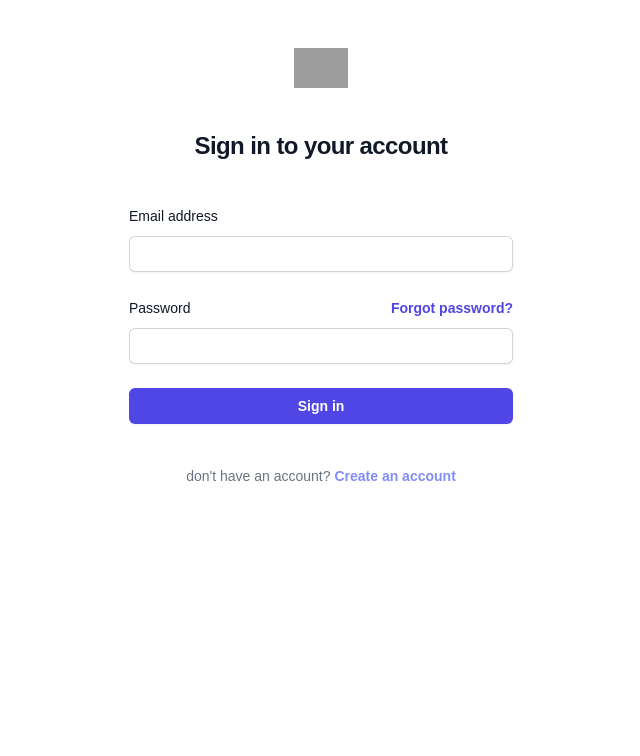
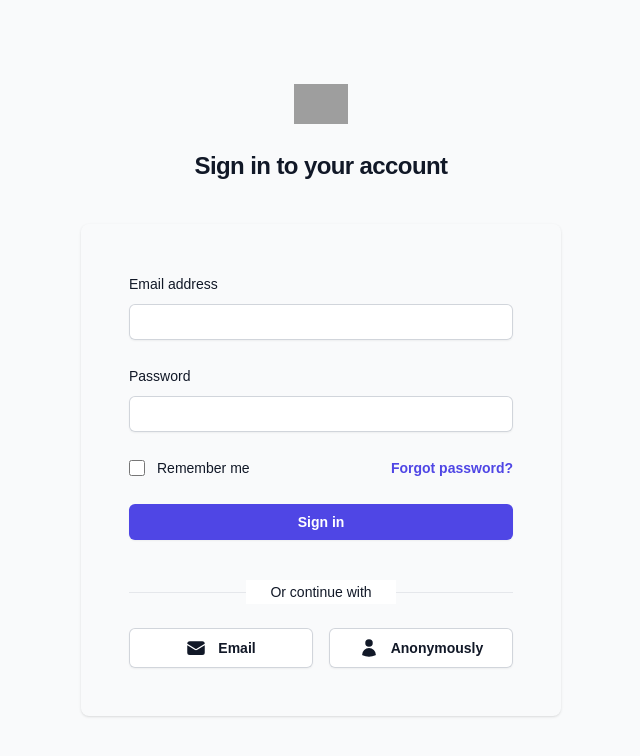
Before and after one commit to kayp514/firebase-auth-data, a Next.js app: page / in a window 1280 px wide. Shown: the top 756 px of the page, without its empty margins (319-959 px from the left). Built offline with nearby package versions, Linux system fonts and the light colour scheme; no server answers; grey boxes are pictures that could not be loaded.

Commit message:
change #5

```diff
--- a/package.json
+++ b/package.json
@@ -12,6 +12,7 @@
     "@headlessui/react": "^2.1.8",
     "@heroicons/react": "^2.1.5",
     "@radix-ui/react-alert-dialog": "^1.1.1",
+    "@radix-ui/react-dialog": "^1.1.1",
     "@radix-ui/react-icons": "^1.3.0",
     "@radix-ui/react-slot": "^1.1.0",
     "class-variance-authority": "^0.7.0",
--- a/src/app/(auth)/login/login-form.tsx
+++ b/src/app/(auth)/login/login-form.tsx
@@ -4,6 +4,17 @@
 import { useRouter } from 'next/navigation'
 import { signIn } from '@/app/lib/auth'
 import { useTheme } from 'next-themes'
+import { EnvelopeIcon } from '@heroicons/react/24/solid'
+import { UserIcon } from '@heroicons/react/24/solid'
+
+import {
+  Dialog,
+  DialogContent,
+  DialogDescription,
+  DialogHeader,
+  DialogTitle,
+  DialogTrigger,
+} from "@/components/ui/dialog"
 
 export default function LoginForm() {
   const [email, setEmail] = useState('')
@@ -11,6 +22,7 @@
   const [error, setError] = useState('')
   const router = useRouter()
   const { theme } = useTheme()
+
   const handleSubmit = async (e: React.FormEvent) => {
     e.preventDefault()
     setError('')
@@ -24,10 +36,23 @@
   }
 
   return (
-    <div className="mt-10 sm:mx-auto sm:w-full sm:max-w-sm">
+    <div className="flex min-h-full flex-1 flex-col justify-center py-12 sm:px-6 lg:px-8">
+        <div className="sm:mx-auto sm:w-full sm:max-w-md">
+          <img
+            alt="Your Company"
+            src="https://tailwindui.com/img/logos/mark.svg?color=indigo&shade=600"
+            className="mx-auto h-10 w-auto"
+          />
+          <h2 className={`mt-6 text-center text-2xl font-bold leading-9 tracking-tight ${theme === 'dark' ? 'text-white' : 'text-gray-900'}`}>
+            Sign in to your account
+          </h2>
+        </div>
+
+        <div className="mt-10 sm:mx-auto sm:w-full sm:max-w-[480px]">
+          <div className="px-6 py-12 shadow sm:rounded-lg sm:px-12 ">
             <form onSubmit={handleSubmit} className="space-y-6">
               <div>
-          <label htmlFor="email" className="block text-sm font-medium leading-6 text-gray-900 dark:text-gray-200">
+                <label htmlFor="email" className={`block text-sm font-medium leading-6 ${theme === 'dark' ? 'text-white' : 'text-gray-900'}`}>
                   Email address
                 </label>
                 <div className="mt-2">
@@ -35,41 +60,52 @@
                     id="email"
                     name="email"
                     type="email"
+                    required
                     autoComplete="email"
-              required
                     value={email}
                     onChange={(e) => setEmail(e.target.value)}
-              className={`block w-full rounded-md border-0 py-1.5  shadow-sm ring-1 ring-inset   focus:ring-2 focus:ring-inset  sm:text-sm sm:leading-6 ${theme === 'dark' ? 'bg-white/5 text-white ring-white/10 focus:ring-indigo-500' : 'text-gray-900 ring-gray-300 placeholder:text-gray-400 focus:ring-indigo-600'}`}
+                    className={`block w-full rounded-md border-0 py-1.5  shadow-sm ring-1 ring-inset  focus:ring-2 focus:ring-inset  sm:text-sm sm:leading-6 ${theme === 'dark' ? 'bg-white/5 text-white ring-white/10 focus:ring-indigo-500 ' : 'text-gray-900 ring-gray-300 placeholder:text-gray-400 focus:ring-indigo-600 '}`}
                   />
                 </div>
               </div>
 
               <div>
-          <div className="flex items-center justify-between">
-            <label htmlFor="password" className="block text-sm font-medium leading-6 text-gray-900 dark:text-gray-200">
+                <label htmlFor="password" className={`block text-sm font-medium leading-6 ${theme === 'dark' ? 'text-white' : 'text-gray-900'}`}>
                   Password
                 </label>
-            <div className="text-sm">
+                <div className="mt-2">
+                  <input
+                    id="password"
+                    name="password"
+                    type="password"
+                    required
+                    autoComplete="current-password"
+                    value={password}
+                    onChange={(e) => setPassword(e.target.value)}
+                    className={`block w-full rounded-md border-0 py-1.5  shadow-sm ring-1 ring-inset  focus:ring-2 focus:ring-inset  sm:text-sm sm:leading-6 ${theme === 'dark' ? 'bg-white/5 text-white ring-white/10 focus:ring-indigo-500 ' : 'text-gray-900 ring-gray-300 placeholder:text-gray-400 focus:ring-indigo-600 '}`}
+                  />
+                </div>
+              </div>
+
+              <div className="flex items-center justify-between">
+                <div className="flex items-center">
+                  <input
+                    id="remember-me"
+                    name="remember-me"
+                    type="checkbox"
+                    className="h-4 w-4 rounded border-gray-300 text-indigo-600 focus:ring-indigo-600"
+                  />
+                  <label htmlFor="remember-me" className="ml-3 block text-sm leading-6 text-gray-900">
+                    Remember me
+                  </label>
+                </div>
+
+                <div className="text-sm leading-6">
                   <a href="#" className="font-semibold text-indigo-600 hover:text-indigo-500">
                     Forgot password?
                   </a>
                 </div>
               </div>
-          <div className="mt-2">
-            <input
-              id="password"
-              name="password"
-              type="password"
-              autoComplete="current-password"
-              required
-              value={password}
-              onChange={(e) => setPassword(e.target.value)}
-              className={`block w-full rounded-md border-0 py-1.5  shadow-sm ring-1 ring-inset   focus:ring-2 focus:ring-inset  sm:text-sm sm:leading-6 ${theme === 'dark' ? 'bg-white/5 ring-white/10 focus:ring-indigo-500' : 'text-gray-900 ring-gray-300 placeholder:text-gray-400 focus:ring-indigo-600'}`}
-            />
-          </div>
-        </div>
-
-        {error && <p className="text-red-500 text-sm">{error}</p>}
 
               <div>
                 <button
@@ -80,12 +116,58 @@
                 </button>
               </div>
             </form>
-      <p className={`mt-10 text-center text-sm  ${theme === 'dark' ? 'text-gray-400' : 'text-gray-500'}`}>
-            don't have an account?{' '}
-            <a href="#" className="font-semibold leading-6 text-indigo-400 hover:text-indigo-300">
-              Create an account
-            </a>
-          </p>
+
+            <div>
+              <div className="relative mt-10">
+                <div aria-hidden="true" className="absolute inset-0 flex items-center">
+                  <div className="w-full border-t border-gray-200" />
+                </div>
+                <div className="relative flex justify-center text-sm font-medium leading-6">
+                  <span className="bg-white px-6 text-gray-900">Or continue with</span>
+                </div>
+              </div>
+
+              <div className="mt-6 grid grid-cols-2 gap-4">
+                <Dialog>
+                 <DialogTrigger
+                  className="flex w-full items-center justify-center gap-3 rounded-md bg-white px-3 py-2 text-sm font-semibold text-gray-900 shadow-sm ring-1 ring-inset ring-gray-300 hover:bg-gray-50 focus-visible:ring-transparent"
+                >
+                  <EnvelopeIcon className="h-5 w-5" />
+                  <span className="text-sm font-semibold leading-6">Email</span>
+                 </DialogTrigger>
+                 <DialogContent>
+                  <DialogHeader>
+                    <DialogTitle>Sign in with Email</DialogTitle>
+                    <DialogDescription>
+                      Enter your email to sign in to your account
+                    </DialogDescription>
+                  </DialogHeader>
+                 </DialogContent>
+                </Dialog>
+
+                <Dialog>
+                  <DialogTrigger>
+                <button
+
+                  className="flex w-full items-center justify-center gap-3 rounded-md bg-white px-3 py-2 text-sm font-semibold text-gray-900 shadow-sm ring-1 ring-inset ring-gray-300 hover:bg-gray-50 focus-visible:ring-transparent"
+                >
+                  <UserIcon className="h-5 w-5" />
+                  <span className="text-sm font-semibold leading-6">Anonymously</span>
+                </button>
+                </DialogTrigger>
+                <DialogContent>
+                  <DialogHeader>
+                    <DialogTitle>Sign in Anonymously</DialogTitle>
+                    <DialogDescription>
+                      Sign in to your account anonymously
+                    </DialogDescription>
+                  </DialogHeader>
+                </DialogContent>
+                </Dialog>
+              </div>
+            </div>
+          </div>
+        </div>
       </div>
   )
 }
--- a/src/app/(auth)/login/page.tsx
+++ b/src/app/(auth)/login/page.tsx
@@ -3,20 +3,8 @@
 
 export default function LoginPage() {
   return (
-    <div className="min-h-screen bg-white dark:bg-gray-900">
-      <div className="flex min-h-full flex-1 flex-col justify-center px-6 py-12 lg:px-8">
-        <div className="sm:mx-auto sm:w-full sm:max-w-sm">
-          <img
-            alt="Your Company"
-            src="https://tailwindui.com/img/logos/mark.svg?color=indigo&shade=600"
-            className="mx-auto h-10 w-auto"
-          />
-          <h2 className="mt-10 text-center text-2xl font-bold leading-9 tracking-tight text-gray-900 dark:text-white">
-            Sign in to your account
-          </h2>
-        </div>
+    <div>
         <LoginForm />
-      </div>
     </div>
   )
 }
--- a/src/app/page.tsx
+++ b/src/app/page.tsx
@@ -5,13 +5,14 @@
 import { User } from 'firebase/auth'
 import { auth } from './lib/firebase'
 import LoginPage from './(auth)/login/page'
+import { useTheme } from 'next-themes'
 import Link from 'next/link'
 
-export default function Page() {
+export default function Home() {
   const [user, setUser] = useState<User | null>(null)
   const [loading, setLoading] = useState(true)
   const router = useRouter()
-
+  const { theme } = useTheme()
   useEffect(() => {
     const unsubscribe = auth.onAuthStateChanged((user) => {
       setUser(user)
@@ -37,6 +38,10 @@
   }
 
   return (
-    <LoginPage />
+    <div className={`flex flex-col items-center justify-center min-h-screen py-2 ${theme === 'dark' ? 'bg-gray-900' : 'bg-gray-50'}`}>
+      <div className="w-full">
+        <LoginPage />
+      </div>
+    </div>
   )
 }
--- /dev/null
+++ b/src/components/ui/dialog.tsx
@@ -0,0 +1,122 @@
+"use client"
+
+import * as React from "react"
+import * as DialogPrimitive from "@radix-ui/react-dialog"
+import { Cross2Icon } from "@radix-ui/react-icons"
+
+import { cn } from "@/lib/utils"
+
+const Dialog = DialogPrimitive.Root
+
+const DialogTrigger = DialogPrimitive.Trigger
+
+const DialogPortal = DialogPrimitive.Portal
+
+const DialogClose = DialogPrimitive.Close
+
+const DialogOverlay = React.forwardRef<
+  React.ElementRef<typeof DialogPrimitive.Overlay>,
+  React.ComponentPropsWithoutRef<typeof DialogPrimitive.Overlay>
+>(({ className, ...props }, ref) => (
+  <DialogPrimitive.Overlay
+    ref={ref}
+    className={cn(
+      "fixed inset-0 z-50 bg-black/80  data-[state=open]:animate-in data-[state=closed]:animate-out data-[state=closed]:fade-out-0 data-[state=open]:fade-in-0",
+      className
+    )}
+    {...props}
+  />
+))
+DialogOverlay.displayName = DialogPrimitive.Overlay.displayName
+
+const DialogContent = React.forwardRef<
+  React.ElementRef<typeof DialogPrimitive.Content>,
+  React.ComponentPropsWithoutRef<typeof DialogPrimitive.Content>
+>(({ className, children, ...props }, ref) => (
+  <DialogPortal>
+    <DialogOverlay />
+    <DialogPrimitive.Content
+      ref={ref}
+      className={cn(
+        "fixed left-[50%] top-[50%] z-50 grid w-full max-w-lg translate-x-[-50%] translate-y-[-50%] gap-4 border bg-background p-6 shadow-lg duration-200 data-[state=open]:animate-in data-[state=closed]:animate-out data-[state=closed]:fade-out-0 data-[state=open]:fade-in-0 data-[state=closed]:zoom-out-95 data-[state=open]:zoom-in-95 data-[state=closed]:slide-out-to-left-1/2 data-[state=closed]:slide-out-to-top-[48%] data-[state=open]:slide-in-from-left-1/2 data-[state=open]:slide-in-from-top-[48%] sm:rounded-lg",
+        className
+      )}
+      {...props}
+    >
+      {children}
+      <DialogPrimitive.Close className="absolute right-4 top-4 rounded-sm opacity-70 ring-offset-background transition-opacity hover:opacity-100 focus:outline-none focus:ring-2 focus:ring-ring focus:ring-offset-2 disabled:pointer-events-none data-[state=open]:bg-accent data-[state=open]:text-muted-foreground">
+        <Cross2Icon className="h-4 w-4" />
+        <span className="sr-only">Close</span>
+      </DialogPrimitive.Close>
+    </DialogPrimitive.Content>
+  </DialogPortal>
+))
+DialogContent.displayName = DialogPrimitive.Content.displayName
+
+const DialogHeader = ({
+  className,
+  ...props
+}: React.HTMLAttributes<HTMLDivElement>) => (
+  <div
+    className={cn(
+      "flex flex-col space-y-1.5 text-center sm:text-left",
+      className
+    )}
+    {...props}
+  />
+)
+DialogHeader.displayName = "DialogHeader"
+
+const DialogFooter = ({
+  className,
+  ...props
+}: React.HTMLAttributes<HTMLDivElement>) => (
+  <div
+    className={cn(
+      "flex flex-col-reverse sm:flex-row sm:justify-end sm:space-x-2",
+      className
+    )}
+    {...props}
+  />
+)
+DialogFooter.displayName = "DialogFooter"
+
+const DialogTitle = React.forwardRef<
+  React.ElementRef<typeof DialogPrimitive.Title>,
+  React.ComponentPropsWithoutRef<typeof DialogPrimitive.Title>
+>(({ className, ...props }, ref) => (
+  <DialogPrimitive.Title
+    ref={ref}
+    className={cn(
+      "text-lg font-semibold leading-none tracking-tight",
+      className
+    )}
+    {...props}
+  />
+))
+DialogTitle.displayName = DialogPrimitive.Title.displayName
+
+const DialogDescription = React.forwardRef<
+  React.ElementRef<typeof DialogPrimitive.Description>,
+  React.ComponentPropsWithoutRef<typeof DialogPrimitive.Description>
+>(({ className, ...props }, ref) => (
+  <DialogPrimitive.Description
+    ref={ref}
+    className={cn("text-sm text-muted-foreground", className)}
+    {...props}
+  />
+))
+DialogDescription.displayName = DialogPrimitive.Description.displayName
+
+export {
+  Dialog,
+  DialogPortal,
+  DialogOverlay,
+  DialogTrigger,
+  DialogClose,
+  DialogContent,
+  DialogHeader,
+  DialogFooter,
+  DialogTitle,
+  DialogDescription,
+}
```
Also changed, not shown: 2 other files (tests, documents, lock files or other folders). Lines whose indentation alone changed are shown as unchanged.
